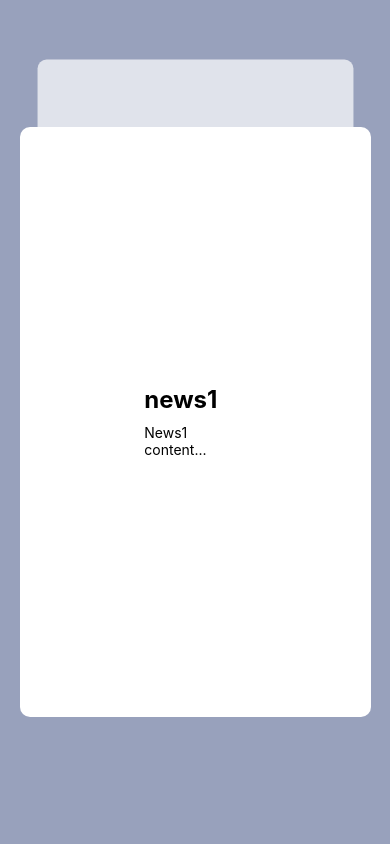
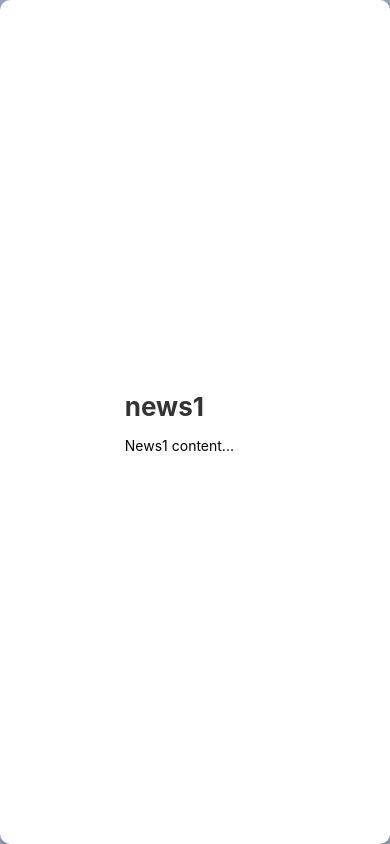
Before and after one commit to Ayandip13/cardAnimation, a React Native app: screen / in a window 390 px wide. Built offline with nearby package versions, Linux system fonts and the light colour scheme.

Commit message:
almost doneeeeeeeee

```diff
--- a/App.tsx
+++ b/App.tsx
@@ -18,6 +18,8 @@ export default function App() {
 
 
   return (
+    // TODO: controll opacity using prop
+    //TODO: horizontally scrolling
     <GestureHandlerRootView style={{ flex: 1 }}>
       <Card
         cards={sampleCard}
@@ -26,9 +28,9 @@ export default function App() {
           backgroundColor: '#fff',
           borderRadius: 10,
           padding: "32%",
-          height: "70%",
-          width: "90%",
-          elevation:5
+          height: "100%",
+          width: "100%",
+          elevation: 5
         }}
       />
     </GestureHandlerRootView>
--- a/screens/Card.tsx
+++ b/screens/Card.tsx
@@ -6,6 +6,7 @@ import Animated, {
   withTiming,
   withSpring,
   runOnJS,
+  interpolate,
 } from 'react-native-reanimated';
 import {
   Gesture,
@@ -25,6 +26,10 @@ export default function CardSwiper({ style, cardStyle, cards }: CardSwiperProps)
   const translateY = useSharedValue(0);
   const scale = useSharedValue(1);
   const opacity = useSharedValue(1);
+  const nextCardScale = useSharedValue(0.92);
+  const nextCardOpacity = useSharedValue(0);
+  const prevCardScale = useSharedValue(0.92);
+  const prevCardOpacity = useSharedValue(0);
 
   const changeIndex = (direction: 'up' | 'down') => {
     const newIndex = direction === 'up' ? currentIndex + 1 : currentIndex - 1;
@@ -32,30 +37,55 @@ export default function CardSwiper({ style, cardStyle, cards }: CardSwiperProps)
     translateY.value = 0;
     scale.value = 1;
     opacity.value = 1;
+    nextCardScale.value = 0.92;
+    nextCardOpacity.value = 0;
+    prevCardScale.value = 0.92;
+    prevCardOpacity.value = 0;
   };
 
   const gesture = Gesture.Pan()
     .onUpdate((e) => {
       translateY.value = e.translationY;
 
-      // Scale down and fade out slightly as user swipes
+      // Scale down and fade out current card as user swipes
       const progress = Math.min(Math.abs(e.translationY) / height, 1);
       scale.value = 1 - progress * 0.1;
-      opacity.value = 1 - progress * 0.5;
+      opacity.value = 1 - progress * 0.8;
+
+      // Animate next/previous cards based on direction
+      if (e.translationY < 0 && currentIndex < cards.length - 1) {
+        // Swiping up - animate next card
+        const nextProgress = Math.min(Math.abs(e.translationY) / height, 1);
+        nextCardScale.value = 0.92 + nextProgress * 0.08;
+        nextCardOpacity.value = nextProgress * 0.7;
+      } else if (e.translationY > 0 && currentIndex > 0) {
+        // Swiping down - animate previous card
+        const prevProgress = Math.min(Math.abs(e.translationY) / height, 1);
+        prevCardScale.value = 0.92 + prevProgress * 0.08;
+        prevCardOpacity.value = prevProgress * 0.7;
+      }
     })
     .onEnd((e) => {
-      const isSwipeUp = e.translationY < -height * 0.2; // 20% of screen height
-      const isSwipeDown = e.translationY > height * 0.2;
-      const velocityThreshold = 800; // Fast swipe
+      const isSwipeUp = e.translationY < -height * 0.15;
+      const isSwipeDown = e.translationY > height * 0.15;
+      const velocityThreshold = 600;
 
       if ((isSwipeUp || e.velocityY < -velocityThreshold) && currentIndex < cards.length - 1) {
         // Swipe up - go to next card
-        translateY.value = withTiming(-height, { duration: 300 }, () => {
+        translateY.value = withTiming(-height, { duration: 300 });
+        scale.value = withTiming(0.8, { duration: 300 });
+        opacity.value = withTiming(0, { duration: 300 });
+        nextCardScale.value = withTiming(1, { duration: 300 });
+        nextCardOpacity.value = withTiming(0.7, { duration: 300 }, () => {
           runOnJS(changeIndex)('up');
         });
       } else if ((isSwipeDown || e.velocityY > velocityThreshold) && currentIndex > 0) {
         // Swipe down - go to previous card
-        translateY.value = withTiming(height, { duration: 300 }, () => {
+        translateY.value = withTiming(height, { duration: 300 });
+        scale.value = withTiming(0.8, { duration: 300 });
+        opacity.value = withTiming(0, { duration: 300 });
+        prevCardScale.value = withTiming(1, { duration: 300 });
+        prevCardOpacity.value = withTiming(0.7, { duration: 300 }, () => {
           runOnJS(changeIndex)('down');
         });
       } else {
@@ -66,6 +96,10 @@ export default function CardSwiper({ style, cardStyle, cards }: CardSwiperProps)
         });
         scale.value = withSpring(1);
         opacity.value = withTiming(1);
+        nextCardScale.value = withTiming(0.92);
+        nextCardOpacity.value = withTiming(0);
+        prevCardScale.value = withTiming(0.92);
+        prevCardOpacity.value = withTiming(0);
       }
     });
 
@@ -75,31 +109,32 @@ export default function CardSwiper({ style, cardStyle, cards }: CardSwiperProps)
       { scale: scale.value },
     ],
     opacity: opacity.value,
+    zIndex: 10,
   }));
 
   const nextCardStyle = useAnimatedStyle(() => ({
     transform: [
-      {
-        scale: 0.9 + (Math.max(translateY.value, 0) / height) * 0.1
-      },
+      { scale: nextCardScale.value },
+      { translateY: 30 } // Fixed position for next card
     ],
-    opacity: 0.7 + (Math.max(translateY.value, 0) / height) * 0.3,
+    opacity: nextCardOpacity.value,
+    zIndex: 5,
   }));
 
   const prevCardStyle = useAnimatedStyle(() => ({
     transform: [
-      {
-        scale: 0.9 - (Math.min(translateY.value, 0) / height) * 0.1
-      },
+      { scale: prevCardScale.value },
+      { translateY: 30 } // Fixed position for previous card
     ],
-    opacity: 0.7 - (Math.min(translateY.value, 0) / height) * 0.3,
+    opacity: prevCardOpacity.value,
+    zIndex: 1,
   }));
 
   return (
     <View style={[styles.container, style]}>
-      {/* Next Card (behind current) */}
-      {currentIndex < cards.length - 1 && (
-        <Animated.View style={[styles.card, cardStyle, styles.behindCard, nextCardStyle]}>
+      {/* Only show next card if we're not swiping down */}
+      {currentIndex < cards.length - 1 && translateY.value >= 0 && (
+        <Animated.View style={[styles.card, cardStyle, nextCardStyle]}>
           <Text style={styles.title}>{cards[currentIndex + 1].title}</Text>
           <Text>{cards[currentIndex + 1].content}</Text>
         </Animated.View>
@@ -113,9 +148,9 @@ export default function CardSwiper({ style, cardStyle, cards }: CardSwiperProps)
         </Animated.View>
       </GestureDetector>
 
-      {/* Previous Card (below if exists) */}
-      {currentIndex > 0 && (
-        <Animated.View style={[styles.card, cardStyle, styles.prevCard, prevCardStyle]}>
+      {/* Only show previous card if we're not swiping up */}
+      {currentIndex > 0 && translateY.value <= 0 && (
+        <Animated.View style={[styles.card, cardStyle, prevCardStyle]}>
           <Text style={styles.title}>{cards[currentIndex - 1].title}</Text>
           <Text>{cards[currentIndex - 1].content}</Text>
         </Animated.View>
@@ -129,32 +164,29 @@ const styles = StyleSheet.create({
     flex: 1,
     alignItems: 'center',
     justifyContent: 'center',
+    backgroundColor: '#f5f5f5',
   },
   card: {
-    height: height * 0.8,
+    height: height * 0.85,
     width: width * 0.9,
     backgroundColor: '#fff',
     borderRadius: 20,
-    padding: 20,
+    padding: 25,
+    shadowColor: '#000',
+    shadowOffset: {
+      width: 0,
+      height: 2,
+    },
+    shadowOpacity: 0.25,
+    shadowRadius: 3.84,
     elevation: 5,
     justifyContent: 'center',
     position: 'absolute',
   },
-  behindCard: {
-    top: 30,
-    zIndex: -1,
-    opacity: 0.7,
-    transform: [{ scale: 0.9 }],
-  },
-  prevCard: {
-    top: height * 0.85,
-    zIndex: -2,
-    opacity: 0.7,
-    transform: [{ scale: 0.9 }],
-  },
   title: {
-    fontSize: 24,
+    fontSize: 26,
     fontWeight: 'bold',
-    marginBottom: 10,
+    marginBottom: 15,
+    color: '#333',
   },
 });
```
